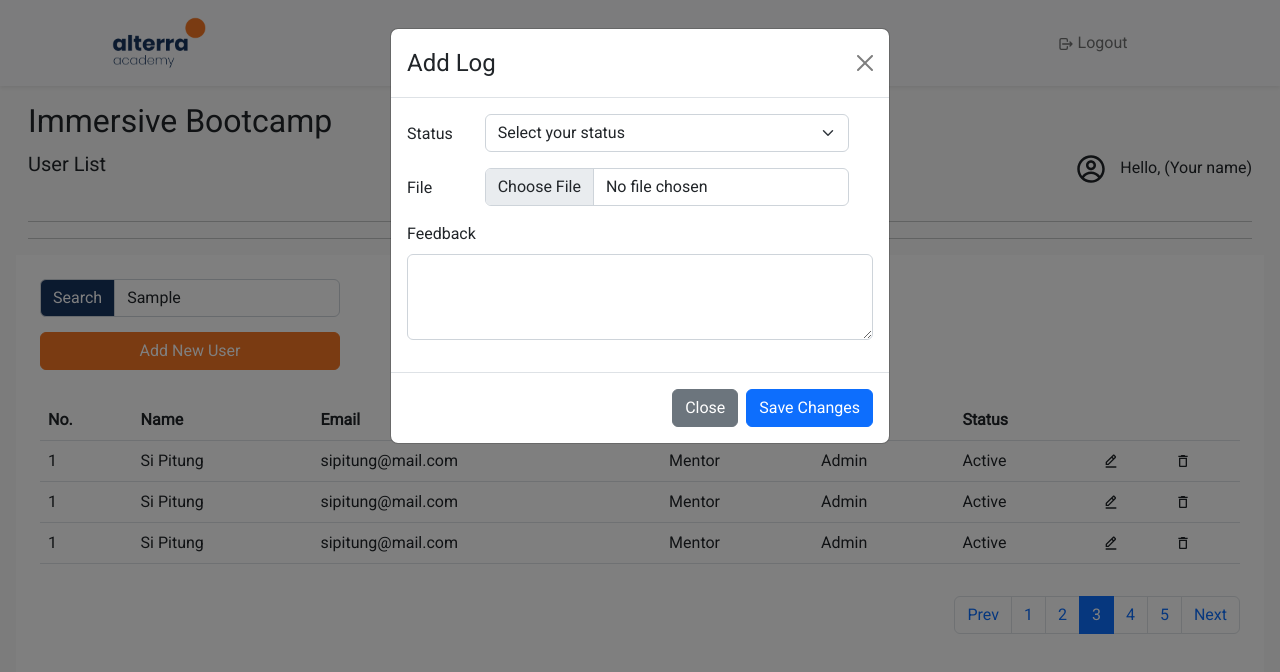
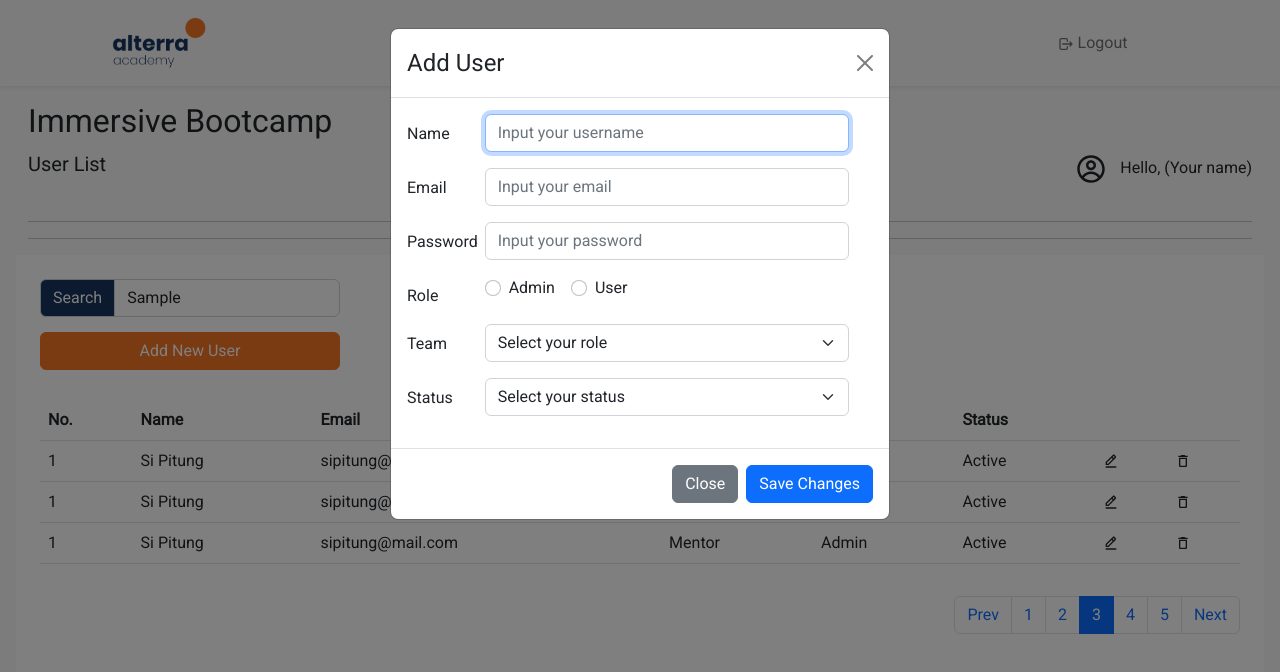
Before and after one commit to ALTA-FE8-GP3/immersive-dashboard, a Next.js app: page /user in a window 1280 px wide. Both pictures are taken after typing "Sample" into the empty fields and a click on the button "Add New User". Shown: the top 672 px of the page. Built offline with nearby package versions, Linux system fonts and the light colour scheme.

Commit message:
Fix modal

```diff
--- a/components/AddModal.jsx
+++ b/components/AddModal.jsx
@@ -1,11 +1,9 @@
 import React from 'react'
 import { Button, Modal, Form, Row, Col } from "react-bootstrap"
 
-const AddModal = ({ handleShow, handleClose, show }) => {
+const AddModal = ({ handleClose, show, add }) => {
 
-    const test = "log"
-
-    const handleTest = (e) => {
+    const handleAdd = (e) => {
         console.log(e.target.value)
     }
 
@@ -15,9 +13,9 @@ const AddModal = ({ handleShow, handleClose, show }) => {
                 <Modal.Header closeButton>
                     <Modal.Title>
                         {
-                            (test === "user" && "Add User") ||
-                            (test === "log" && "Add Log") ||
-                            (test === "class" && "Add Class")
+                            (add === "user" && "Add User") ||
+                            (add === "log" && "Add Log") ||
+                            (add === "class" && "Add Class")
                         }
                     </Modal.Title>
                 </Modal.Header>
@@ -27,7 +25,7 @@ const AddModal = ({ handleShow, handleClose, show }) => {
                     <Modal.Body>
                         {
                             (
-                                test === "user" &&
+                                add === "user" &&
                                 <Row>
                                     <Form.Group className="mb-3 row" controlId="exampleForm.ControlInput1">
                                         <Col xl={2} className="pt-2">
@@ -110,7 +108,7 @@ const AddModal = ({ handleShow, handleClose, show }) => {
                                     </Form.Group>
                                 </Row>
                             ) || (
-                                test === "log" &&
+                                add === "log" &&
                                 <Row>
                                     <Form.Group className="mb-3 row" controlId="exampleForm.ControlInput1">
                                         <Col xl={2} className="pt-2">
@@ -125,7 +123,7 @@ const AddModal = ({ handleShow, handleClose, show }) => {
                                             </Form.Select>
                                         </Col>
                                     </Form.Group>
-                                    <Form.Group onChange={e => handleTest(e)} controlId="formFile" className="mb-3 row">
+                                    <Form.Group onChange={e => handleAdd(e)} controlId="formFile" className="mb-3 row">
                                         <Col xl={2} className="pt-2">
                                             <span>File</span>
                                         </Col>
@@ -142,7 +140,7 @@ const AddModal = ({ handleShow, handleClose, show }) => {
                                     </Form.Group>
                                 </Row>
                             ) || (
-                                test === "class" &&
+                                add === "class" &&
                                 <Row>
                                     <Form.Group className="mb-3 row" controlId="exampleForm.ControlInput1">
                                         <Col xl={2} className="pt-2">
--- a/pages/user/index.jsx
+++ b/pages/user/index.jsx
@@ -98,6 +98,7 @@ const Index = () => {
 
       {/* Modal */}
       <AddModal
+        add="user"
         show={show}
         handleClose={handleClose}
         handleShow={handleShow}
```
Also changed, not shown: pages/class/index.jsx (+15 -2 lines).
